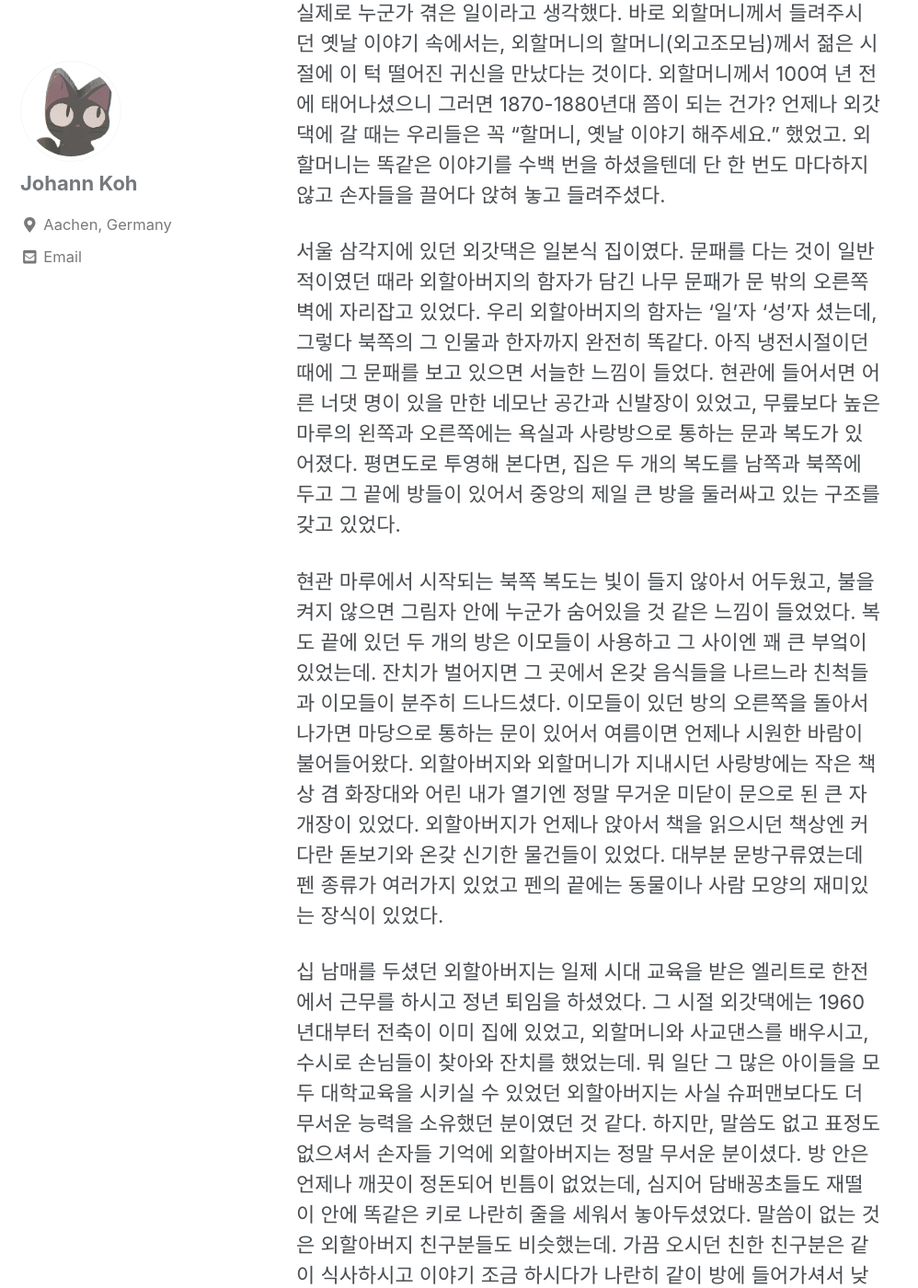
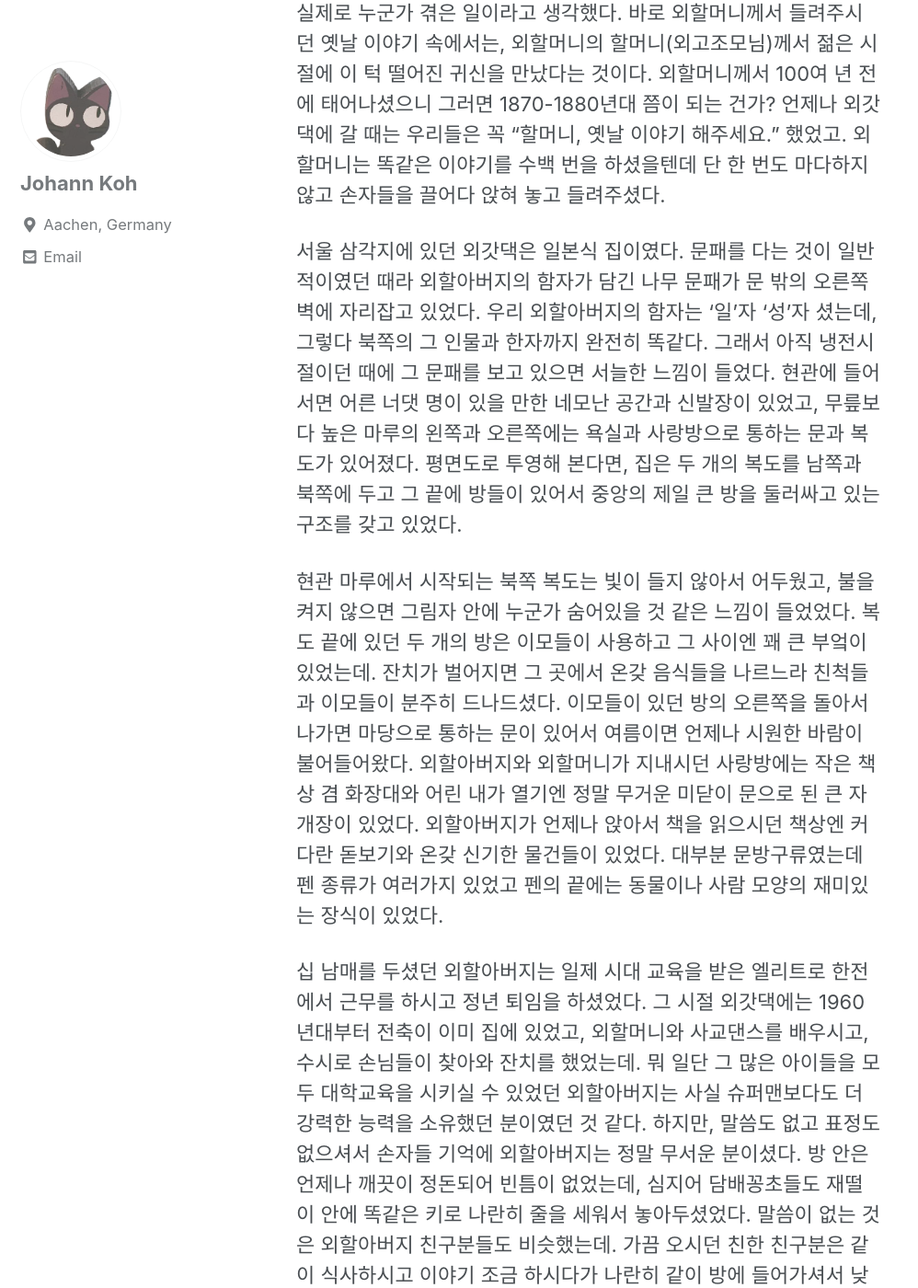
Before and after one commit to meuus/meuus.github.io, a Jekyll site: the page built from _posts/2019-05-01-present.md, in a window 1280 px wide and 1400 px high, scrolled down 236 px. Shown: the whole window at 92% size, without its empty margins (0-998 px from the left). Built offline with Jekyll 4.4.1, drawn with Linux system fonts in a browser that asks for light colours; cached includes are drawn as plain includes; some of the changed text lies outside the part shown.

Commit message:
modified:   _posts/2019-05-01-present.md

```diff
--- a/_posts/2019-05-01-present.md
+++ b/_posts/2019-05-01-present.md
@@ -16,7 +16,7 @@ tags:
 서울 삼각지에 있던 외갓댁은 일본식 집이였다.
 문패를 다는 것이 일반적이였던 때라 외할아버지의 함자가 담긴 나무 문패가 문 밖의 오른쪽 벽에
 자리잡고 있었다. 우리 외할아버지의 함자는 '일'자 '성'자 셨는데, 그렇다 북쪽의 그 인물과
-한자까지 완전히 똑같다. 아직 냉전시절이던 때에 그 문패를 보고 있으면 서늘한 느낌이 들었다.
+한자까지 완전히 똑같다. 그래서 아직 냉전시절이던 때에 그 문패를 보고 있으면 서늘한 느낌이 들었다.
 현관에 들어서면 어른 너댓 명이 있을 만한 네모난 공간과
 신발장이 있었고, 무릎보다 높은 마루의 왼쪽과 오른쪽에는 욕실과
 사랑방으로 통하는 문과 복도가 있어졌다.
@@ -38,7 +38,7 @@ tags:
 하셨었다.
 그 시절 외갓댁에는 1960년대부터 전축이 이미 집에 있었고, 외할머니와 사교댄스를 배우시고,
 수시로 손님들이 찾아와 잔치를 했었는데. 뭐 일단 그 많은 아이들을 모두 대학교육을 시키실 수 있었던
-외할아버지는 사실 슈퍼맨보다도 더 무서운 능력을 소유했던 분이였던 것 같다.
+외할아버지는 사실 슈퍼맨보다도 더 강력한 능력을 소유했던 분이였던 것 같다.
 하지만, 말씀도 없고 표정도 없으셔서 손자들 기억에 외할아버지는 정말 무서운 분이셨다.
 방 안은 언제나 깨끗이 정돈되어 빈틈이 없었는데, 심지어 담배꽁초들도 재떨이 안에 똑같은 키로
 나란히 줄을 세워서 놓아두셨었다. 말씀이 없는 것은 외할아버지 친구분들도 비슷했는데. 가끔 오시던
```
